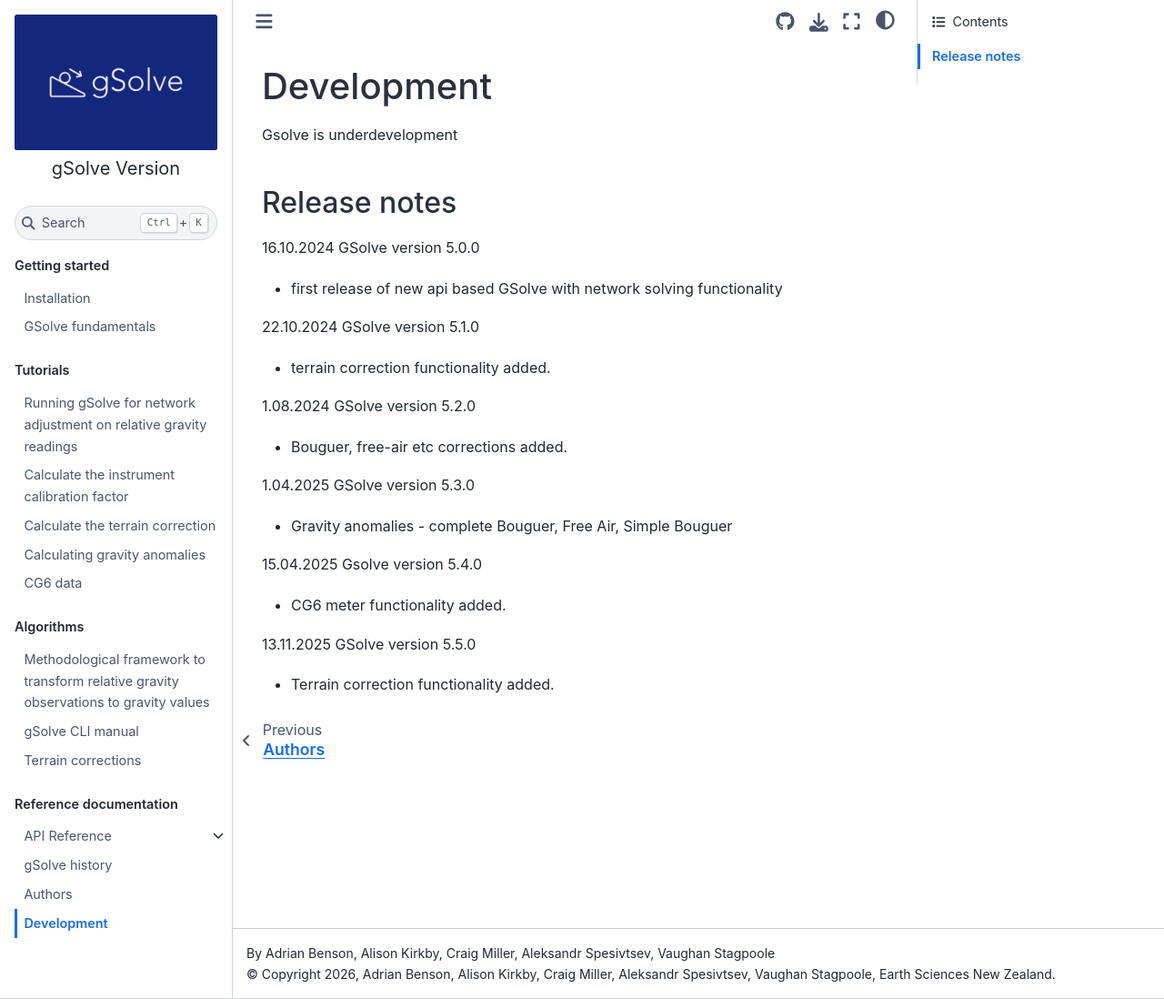
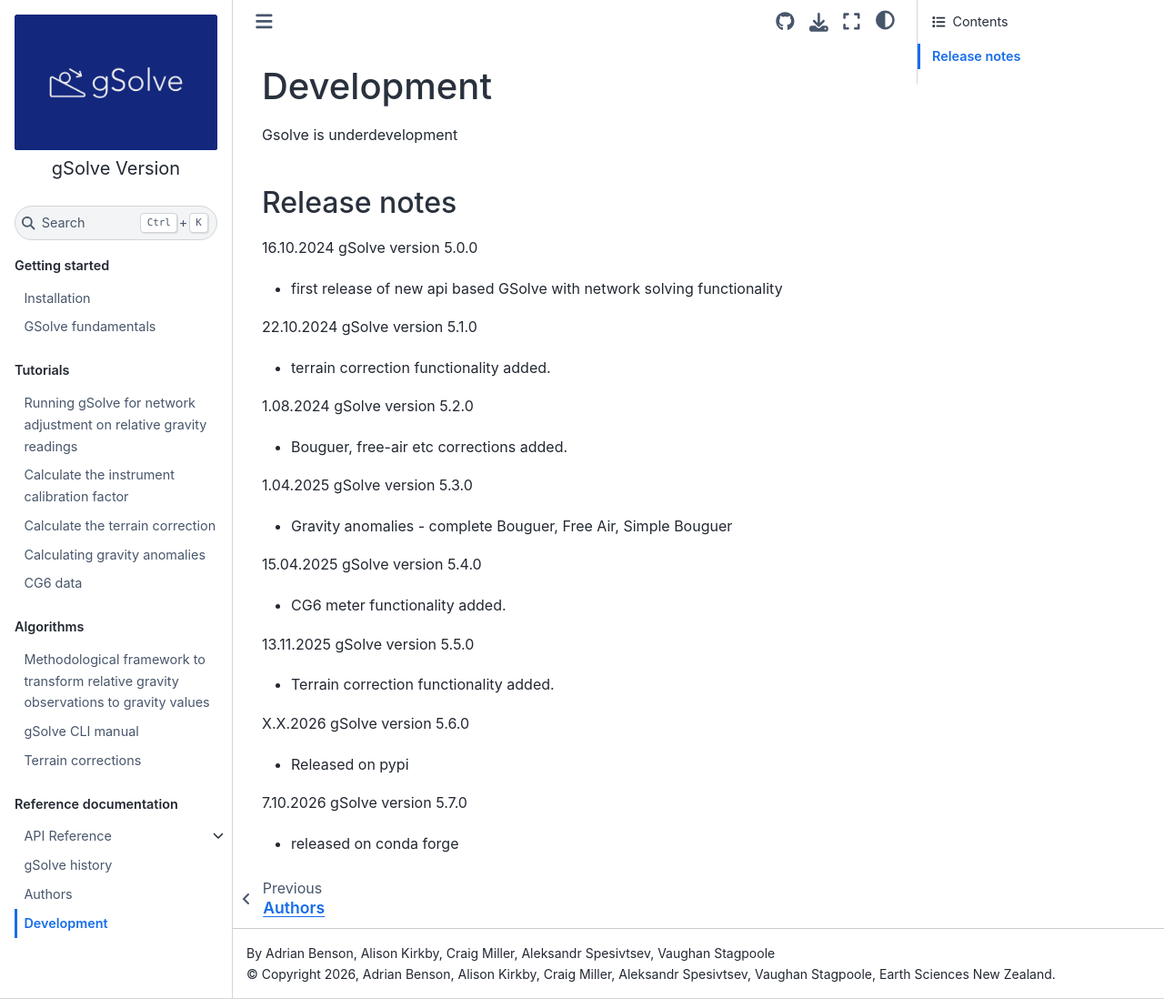
Before and after one commit to GNS-Science/gsolve, a Sphinx documentation site: the page built from docs/source/development.md, in a window 1280 px wide and 1098 px high. Shown: the whole window at 91% size. Built offline with Sphinx 7.4.7 and the Sphinx Book theme 1.1.4, drawn with Linux system fonts in a browser that asks for light colours; the version number could not be read and is left out.

Commit message:
Correct version formatting and add release notes
Updated versioning format and added new release notes for gSolve.

```diff
--- a/docs/source/development.md
+++ b/docs/source/development.md
@@ -4,26 +4,34 @@ Gsolve is underdevelopment
 
 ## Release notes
 
-16.10.2024 GSolve version 5.0.0
+16.10.2024 gSolve version 5.0.0
 
 * first release of new api based GSolve with network solving functionality
 
-22.10.2024 GSolve version 5.1.0
+22.10.2024 gSolve version 5.1.0
 
 * terrain correction functionality added.
 
-1.08.2024 GSolve version 5.2.0
+1.08.2024 gSolve version 5.2.0
 
 * Bouguer, free-air etc corrections added.
 
-1.04.2025 GSolve version 5.3.0
+1.04.2025 gSolve version 5.3.0
 
 * Gravity anomalies - complete Bouguer, Free Air, Simple Bouguer
 
-15.04.2025 Gsolve version 5.4.0
+15.04.2025 gSolve version 5.4.0
 
 * CG6 meter functionality added.
 
-13.11.2025 GSolve version 5.5.0
+13.11.2025 gSolve version 5.5.0
 
 * Terrain correction functionality added.
+
+X.X.2026 gSolve version 5.6.0
+
+ * Released on pypi
+
+7.10.2026 gSolve version 5.7.0
+
+* released on conda forge
```
